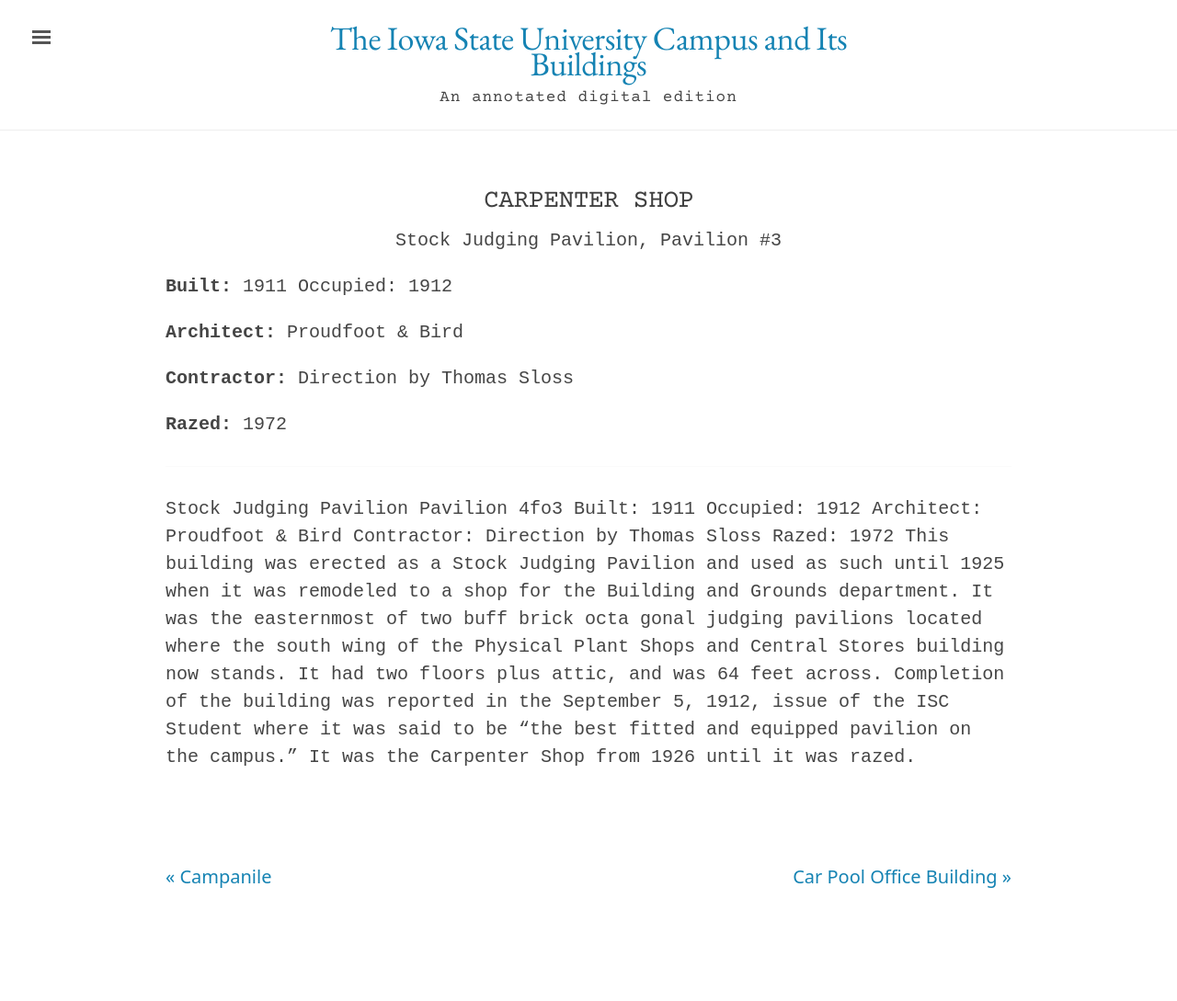
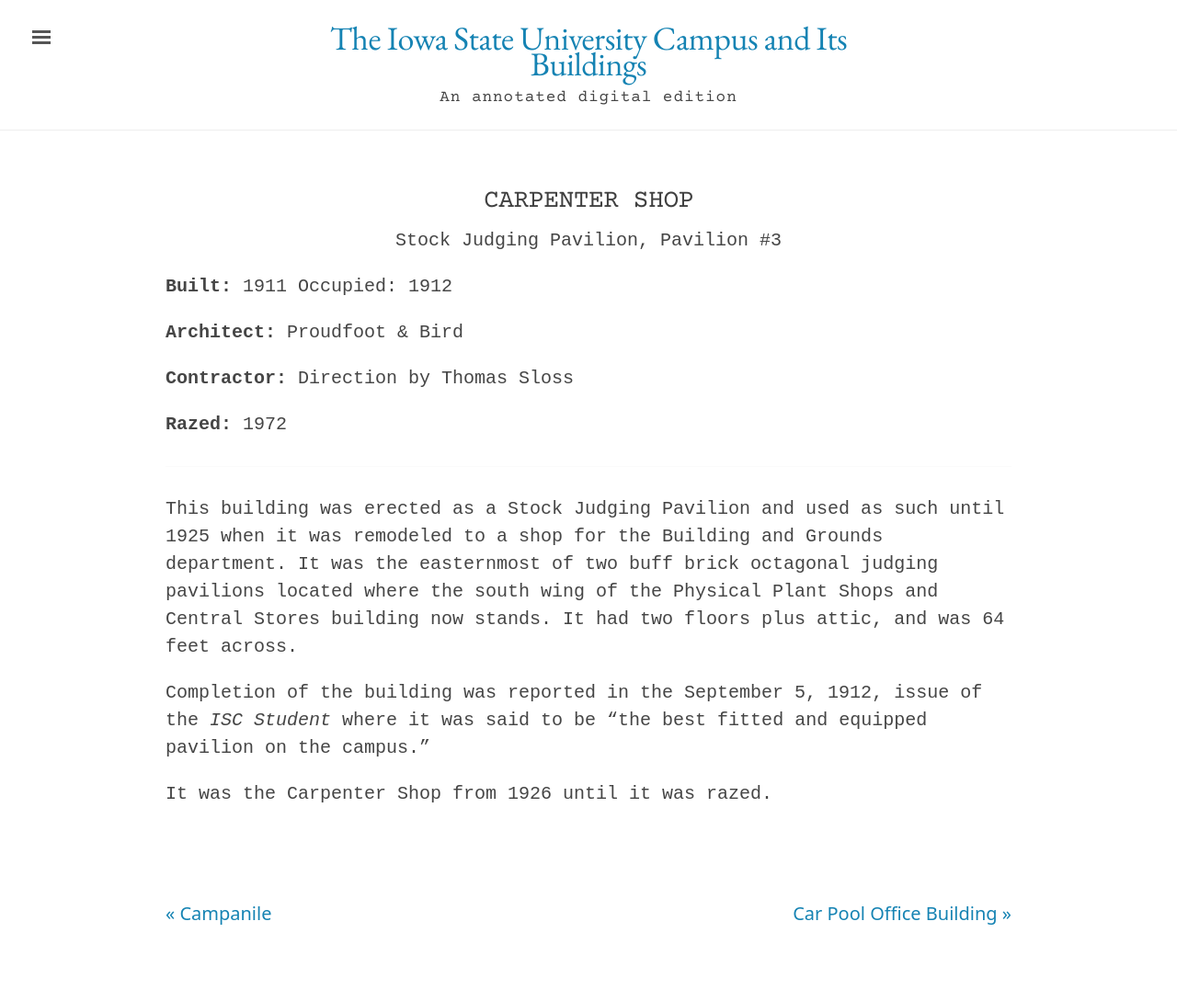
Before and after one commit to emanderson811/day-edition, a Jekyll site: the page built from _texts/buildings/032day-carpenter-shop.md, in a window 1280 px wide. Shown: the whole page at 92% size. Built offline with Jekyll 4.4.1, drawn with Linux system fonts in a browser that asks for light colours; before the commit the page ends 1049 px from its top, so only the background shows below that.

Commit message:
Update 032day-carpenter-shop.md

```diff
--- a/_texts/buildings/032day-carpenter-shop.md
+++ b/_texts/buildings/032day-carpenter-shop.md
@@ -15,11 +15,9 @@
 publication-date: 1980
 ---
 ---
-Stock Judging Pavilion
-Pavilion 4fo3
-Built: 1911 Occupied: 1912 Architect: Proudfoot & Bird Contractor: Direction by Thomas Sloss Razed: 1972
-This building was erected as a Stock Judging Pavilion and used as such until 1925 when it was remodeled to a shop for the Building and Grounds department. It was the easternmost of two buff brick octa gonal judging pavilions located where the south wing of the Physical Plant Shops and Central Stores building now stands. It had two floors plus attic, and was 64 feet across.
-Completion of the building was reported in the September 5, 1912,
-issue of the ISC Student where it was said to be "the best fitted and
-equipped pavilion on the campus."
+
+This building was erected as a Stock Judging Pavilion and used as such until 1925 when it was remodeled to a shop for the Building and Grounds department. It was the easternmost of two buff brick octagonal judging pavilions located where the south wing of the Physical Plant Shops and Central Stores building now stands. It had two floors plus attic, and was 64 feet across.
+
+Completion of the building was reported in the September 5, 1912, issue of the *ISC Student* where it was said to be "the best fitted and equipped pavilion on the campus."
+
 It was the Carpenter Shop from 1926 until it was razed.
```
